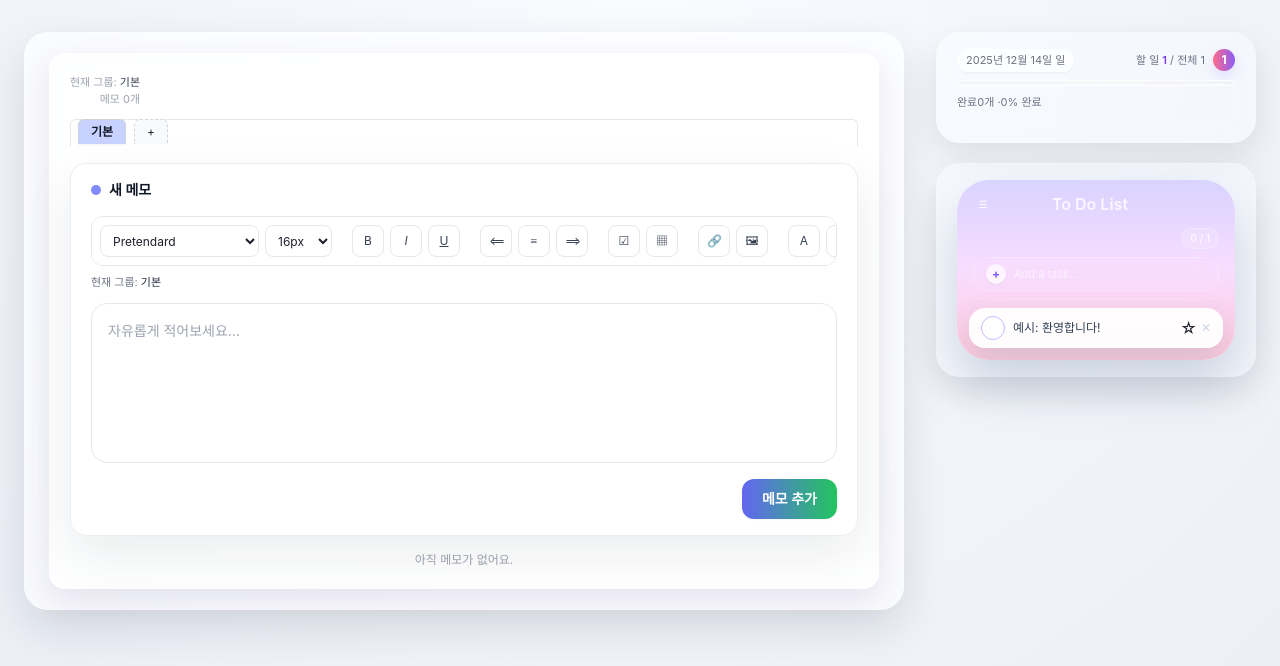
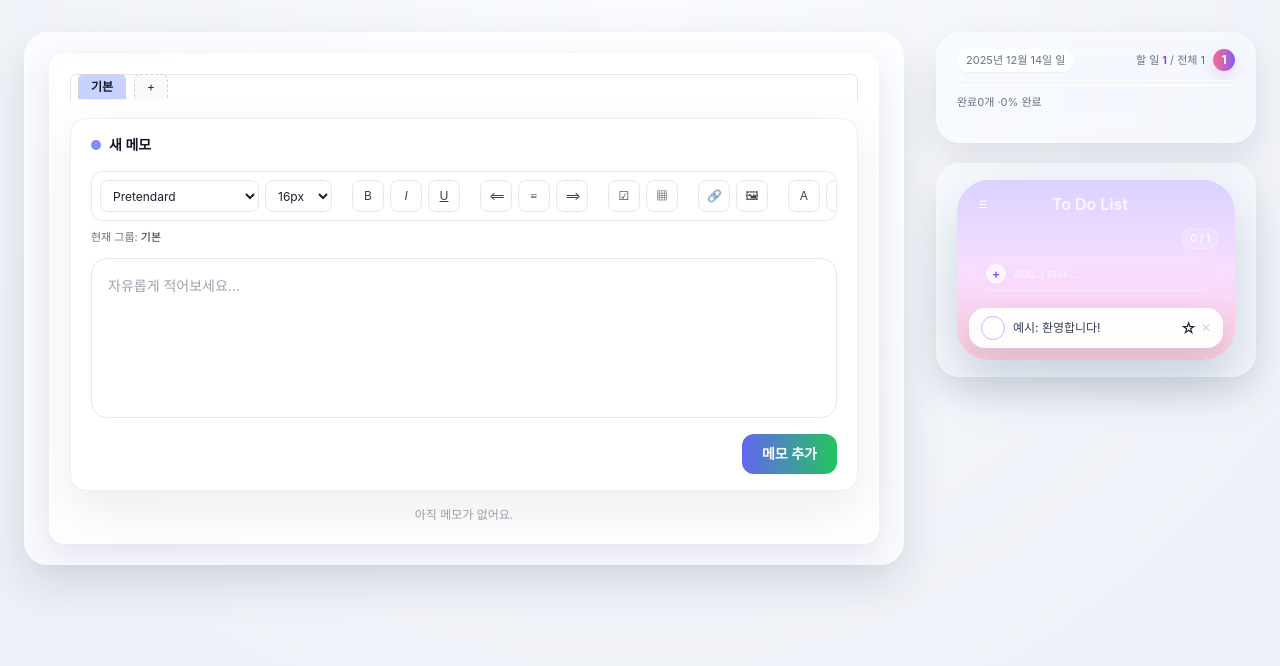
Before and after one commit to wskimkj/memo, a React (Vite) app: page / in a window 1280 px wide. Shown: the top 666 px of the page. Built offline with nearby package versions, Linux system fonts and the light colour scheme.

Commit message:
Update MemoBoard.jsx

```diff
--- a/src/components/MemoBoard.jsx
+++ b/src/components/MemoBoard.jsx
@@ -822,20 +822,6 @@ export default function MemoBoard({
 
   return (
     <aside className="glass p-5 flex flex-col h-full">
-      {/* 상단 타이틀 */}
-      <div className="flex items-center justify-between mb-3">
-        <div className="text-right text-[11px] text-gray-400">
-          <div>
-            현재 그룹: <span className="font-medium text-gray-700">{activeGroup}</span>
-            {isGroupLocked && (
-              <span className="ml-2 text-[10px] px-2 py-0.5 rounded-full bg-gray-200 text-gray-700">
-                🔒 읽기전용
-              </span>
-            )}
-          </div>
-          <div>메모 {currentMemos.length}개</div>
-        </div>
-      </div>
 
       {/* 클립보드 상태 */}
       {clipboardMemo && (
```
